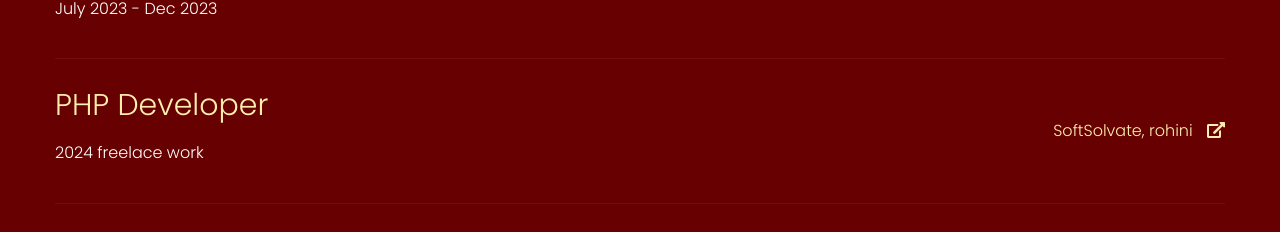
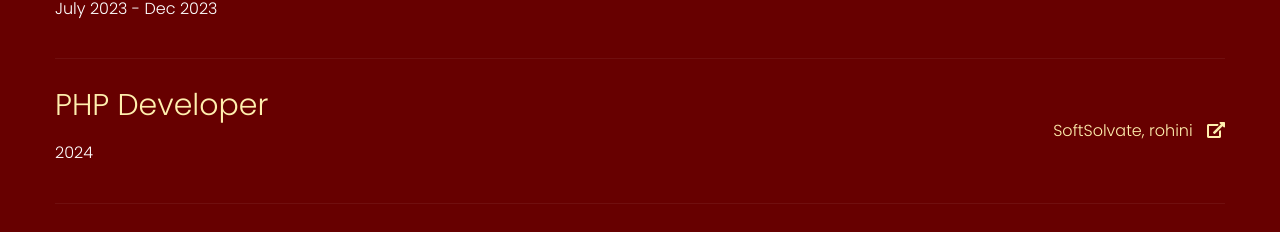
Before and after one commit to Annu-200/portfolio, a plain HTML site: page index.html in a window 1280 px wide. Shown: the part 2577-2809 px from the top of the page. Drawn offline with Linux system fonts and the light colour scheme.

Commit message:
Change freelance work description to empty
Updated the description of the PHP Developer experience.

```diff
--- a/index.html
+++ b/index.html
@@ -178,7 +178,7 @@
                         <div class="single-about">
                             <div class="tittle-experience">
                                 <h3>PHP Developer</h3>
-                                <p>2024 freelace work</p>
+                                <p>2024 </p>
                             </div>
                             <div class="experience-link">
                                 <a href="https://softsolvate.com/">SoftSolvate, rohini <i class="fas fa-external-link-alt"></i></a>
```
